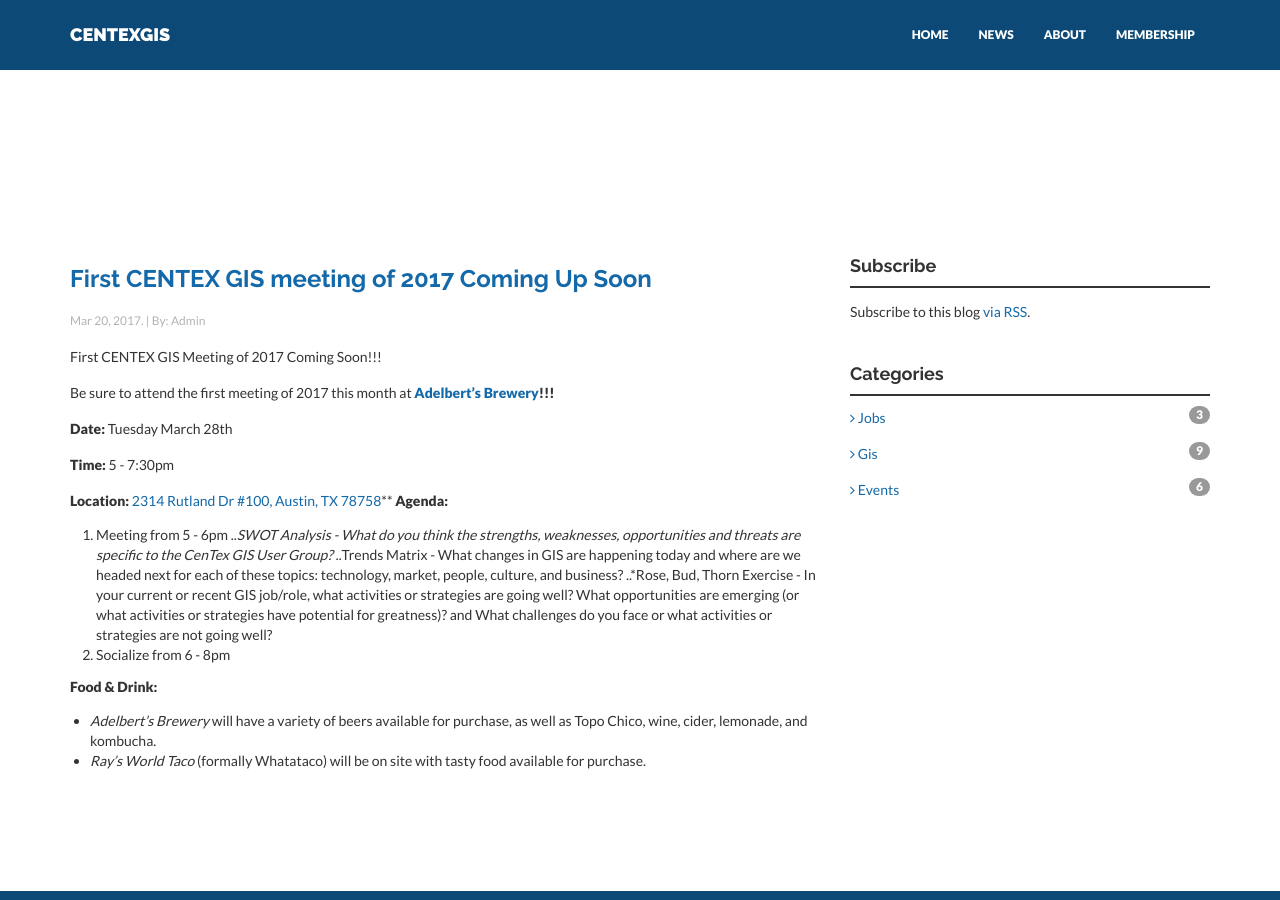
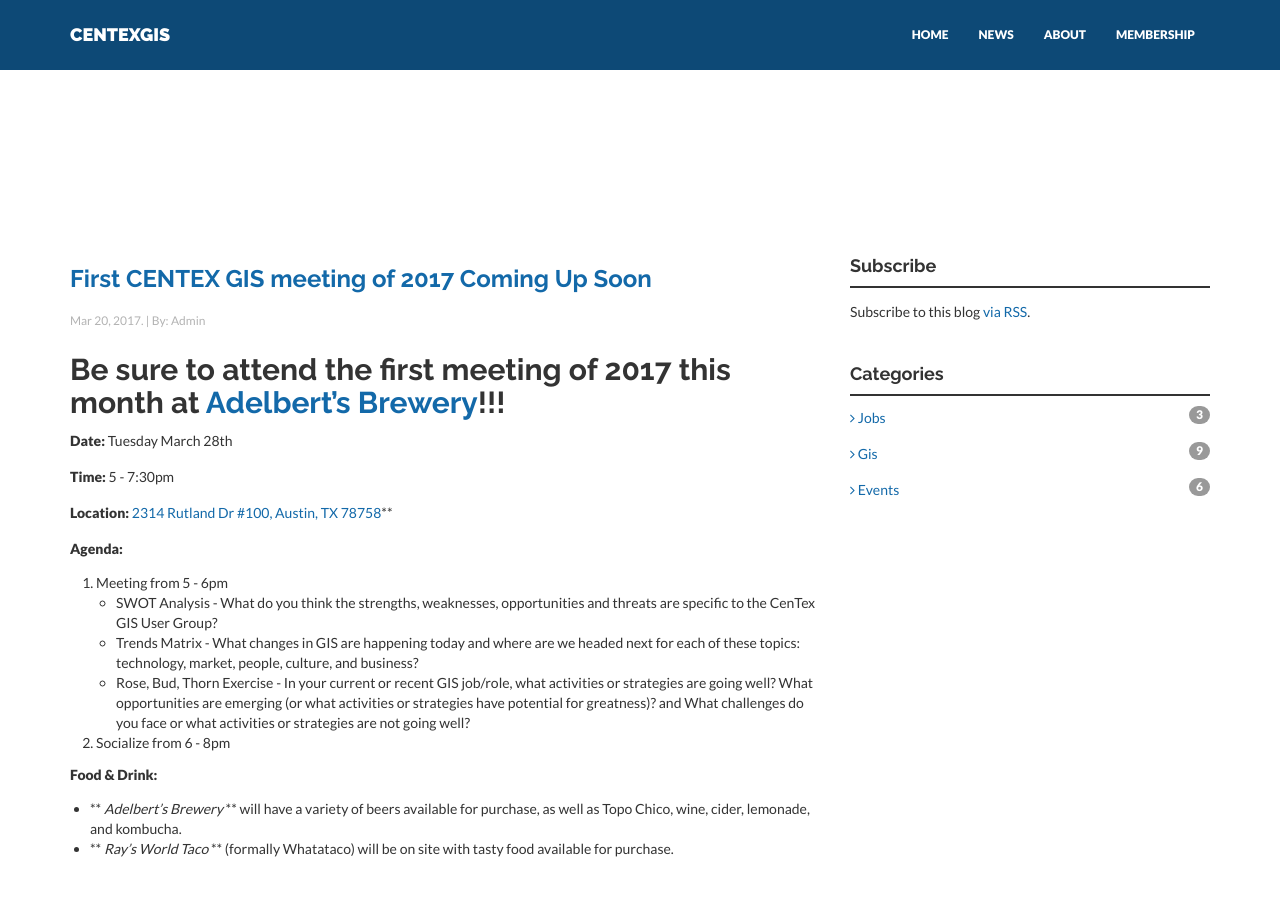
Before and after one commit to centexgis/centexgis.github.io, a Jekyll site: the page built from _posts/events/2017-03-20-centex-gis-meeting-march.md, in a window 1280 px wide and 900 px high. Built offline with Jekyll 4.4.1, drawn with Linux system fonts in a browser that asks for light colours; nearby versions of some CDN libraries.

Commit message:
Update 2017-03-20-centex-gis-meeting-march.md

```diff
--- a/_posts/events/2017-03-20-centex-gis-meeting-march.md
+++ b/_posts/events/2017-03-20-centex-gis-meeting-march.md
@@ -10,9 +10,7 @@ categories:
 - GIS
 ---
 
-First CENTEX GIS Meeting of 2017 Coming Soon!!!
-
-Be sure to attend the first meeting of 2017 this month at **[Adelbert's Brewery](http://adelbertsbeer.com/)!!!**
+## Be sure to attend the first meeting of 2017 this month at [Adelbert's Brewery](http://adelbertsbeer.com/)!!!
 
 **Date:** Tuesday March 28th
 
@@ -20,13 +18,14 @@ Be sure to attend the first meeting of 2017 this month at **[Adelbert's Brewery]
 
 **Location:** [2314 Rutland Dr #100, Austin, TX 78758](https://www.google.com/maps/place/Adelbert's+Brewery/@30.3825245,-97.720531,18z/data=!3m1!4b1!4m5!3m4!1s0x0:0x174d20f18188c72a!8m2!3d30.382525!4d-97.71988?hl=en)**
 <!--more-->
+
 **Agenda:**
 1. Meeting from 5 - 6pm
-..*SWOT Analysis - What do you think the strengths, weaknesses, opportunities and threats are specific to the CenTex GIS User Group?
-..*Trends Matrix - What changes in GIS are happening today and where are we headed next for each of these topics: technology, market, people, culture, and business?
-..*Rose, Bud, Thorn Exercise - In your current or recent GIS job/role, what activities or strategies are going well? What opportunities are emerging (or what activities or strategies have potential for greatness)? and What challenges do you face or what activities or strategies are not going well?
+* SWOT Analysis - What do you think the strengths, weaknesses, opportunities and threats are specific to the CenTex GIS User Group?
+* Trends Matrix - What changes in GIS are happening today and where are we headed next for each of these topics: technology, market, people, culture, and business?
+* Rose, Bud, Thorn Exercise - In your current or recent GIS job/role, what activities or strategies are going well? What opportunities are emerging (or what activities or strategies have potential for greatness)? and What challenges do you face or what activities or strategies are not going well?
 2. Socialize from 6 - 8pm
 
 **Food & Drink:**
-+ *Adelbert's Brewery* will have a variety of beers available for purchase, as well as Topo Chico, wine, cider, lemonade, and kombucha.
-+ *Ray's World Taco* (formally Whatataco) will be on site with tasty food available for purchase.
++ ** *Adelbert's Brewery* ** will have a variety of beers available for purchase, as well as Topo Chico, wine, cider, lemonade, and kombucha.
++ ** *Ray's World Taco* ** (formally Whatataco) will be on site with tasty food available for purchase.
```
